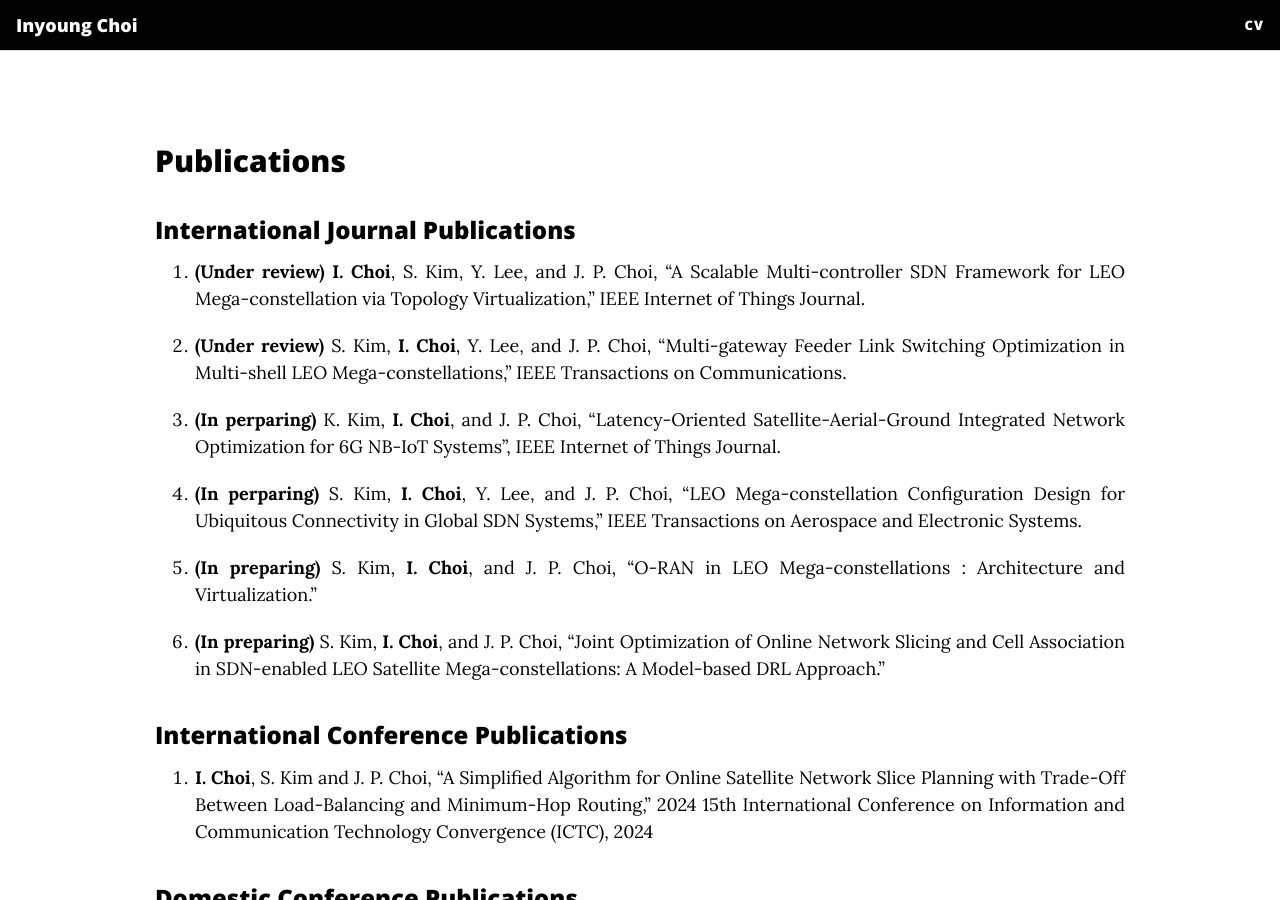
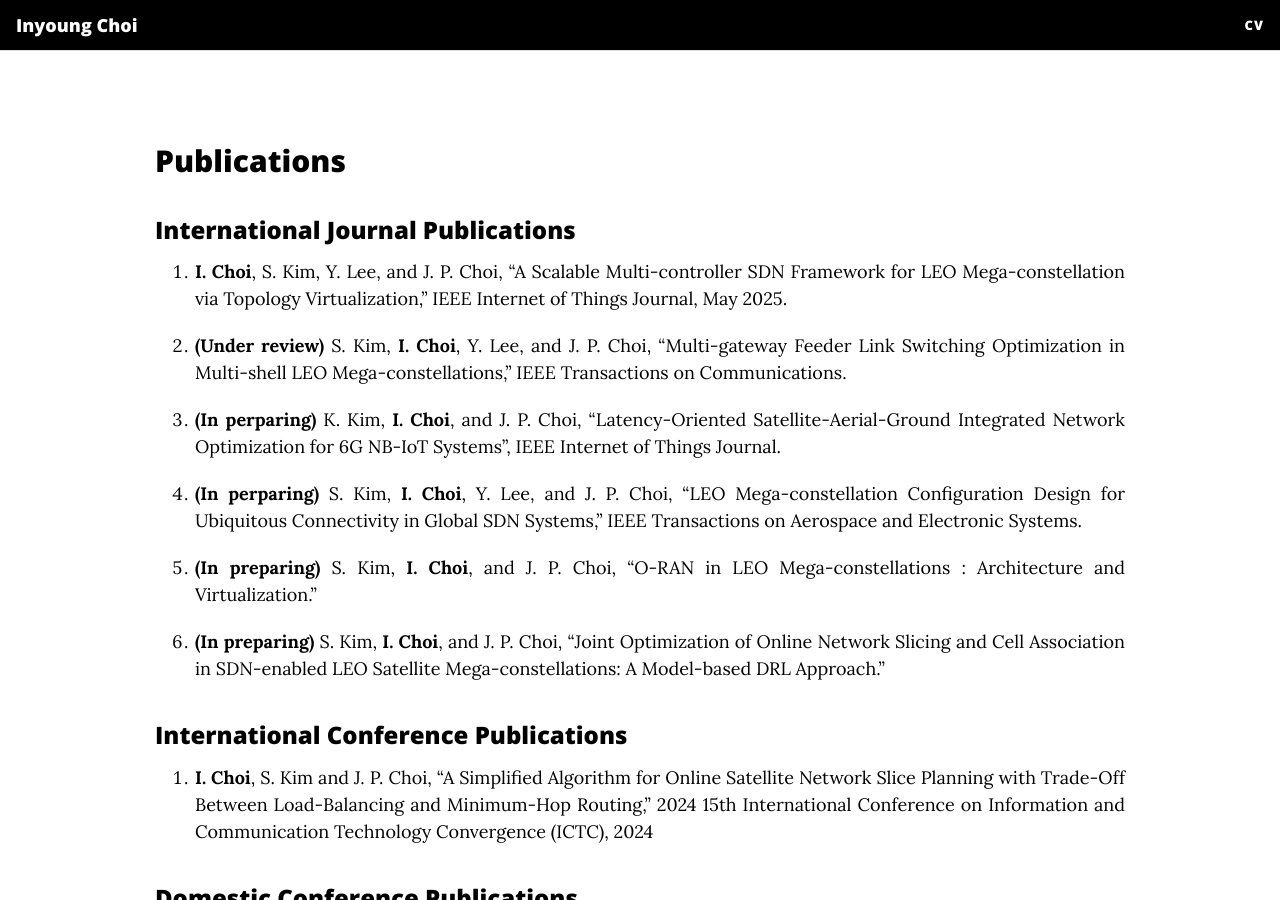
Before and after one commit to InyoungChoi-acai/InyoungChoi-acai.github.io, a Jekyll site: the page built from CV.md, in a window 1280 px wide and 900 px high, scrolled down 712 px. Built offline with Jekyll 4.4.1, drawn with Linux system fonts in a browser that asks for light colours; nearby versions of some CDN libraries.

Commit message:
Update CV.md

```diff
--- a/CV.md
+++ b/CV.md
@@ -33,7 +33,7 @@ Inyoung Choi received his B.S. degree (*summa cum laude*) in aerospace engineeri
 
 ## Publications
 ### International Journal Publications
-  1. **(Under review)** **I. Choi**, S. Kim, Y. Lee, and J. P. Choi, “A Scalable Multi-controller SDN Framework for LEO Mega-constellation via Topology Virtualization,” IEEE Internet of Things Journal.
+  1. **I. Choi**, S. Kim, Y. Lee, and J. P. Choi, “A Scalable Multi-controller SDN Framework for LEO Mega-constellation via Topology Virtualization,” IEEE Internet of Things Journal, May 2025.
 
   2. **(Under review)** S. Kim, **I. Choi**, Y. Lee, and J. P. Choi, “Multi-gateway Feeder Link Switching Optimization in Multi-shell LEO Mega-constellations,”  IEEE Transactions on Communications.
 
```
